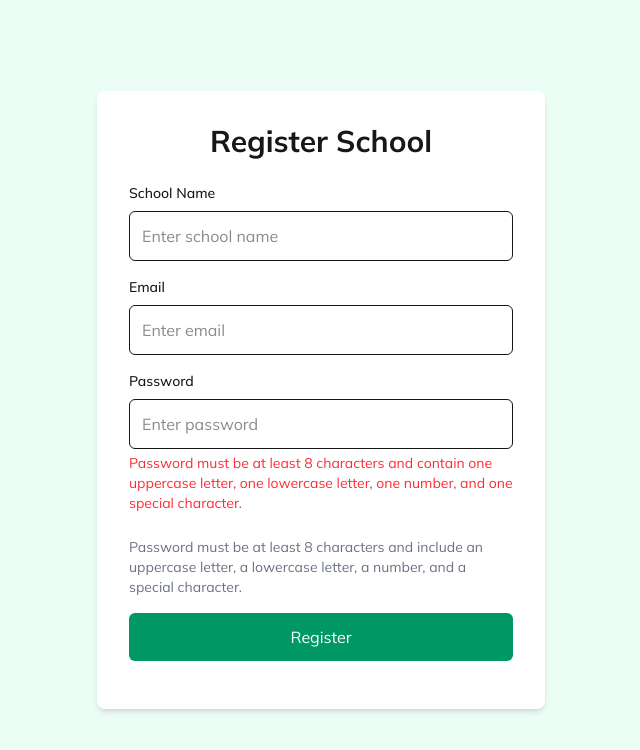
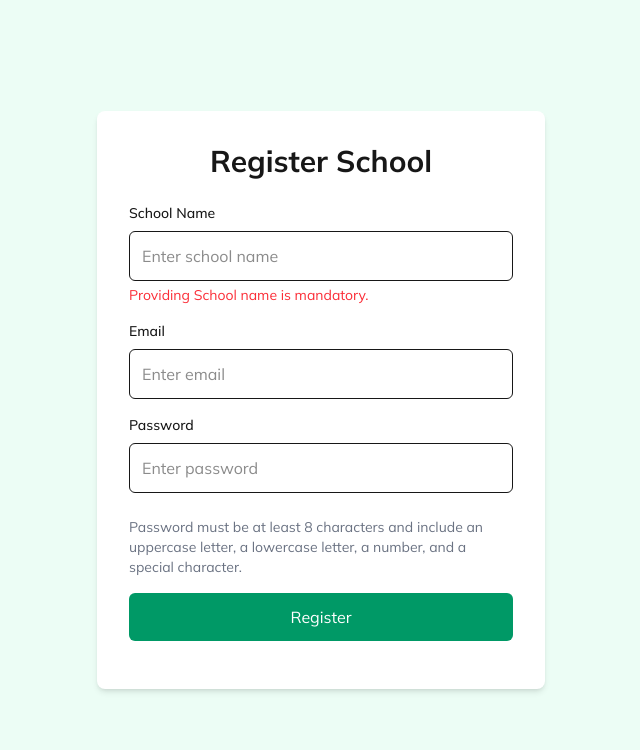
Before and after one commit to manglamtiwari/vidyacamp, a Next.js app: page /register in a window 1280 px wide. Both pictures are taken after a click on the button "Register". Shown: the top 750 px of the page, without its empty margins (319-959 px from the left). Built offline with nearby package versions, Linux system fonts and the light colour scheme.

Commit message:
school name validation
school name validation

```diff
--- a/app/register/page.tsx
+++ b/app/register/page.tsx
@@ -6,12 +6,21 @@ export default function RegisterPage() {
     const [password, setPassword] = useState("");
     const [passwordError, setPasswordError] = useState("");
     const [emailValidation, setEmailValidation] = useState("");
+    const [schoolNameValidation, setSchoolNameValidation] = useState("");
 
     function handleRegisterButton() {
         console.log("Register button clicked");
         console.log("School Name:", schoolName);
         console.log("Email:", email);
         console.log("Password:", password);
+
+        if(schoolName.trim() === "")
+        {
+            setSchoolNameValidation("Providing School name is mandatory.");
+            return;
+        }
+        setSchoolNameValidation("");
+        console.log("School name is provided");
 
         const handlePasswordRegex =
             /^(?=.*[a-z])(?=.*[A-Z])(?=.*\d)(?=.*[!@#$%^&*?]).{8,}$/;
@@ -43,7 +52,11 @@ export default function RegisterPage() {
                         className="w-full border rounded-md p-3"
                         value={schoolName}
                         onChange={(e) => setSchoolName(e.target.value)}
-                    />
+                    />{schoolNameValidation && (
+                        <p className="text-red-500 text-sm mt-1">
+                            {schoolNameValidation}
+                        </p>
+                    )}
                     <div className="mb-4">
                         <label className="block text-sm font-medium mb-2 mt-4">
                             Email
```
